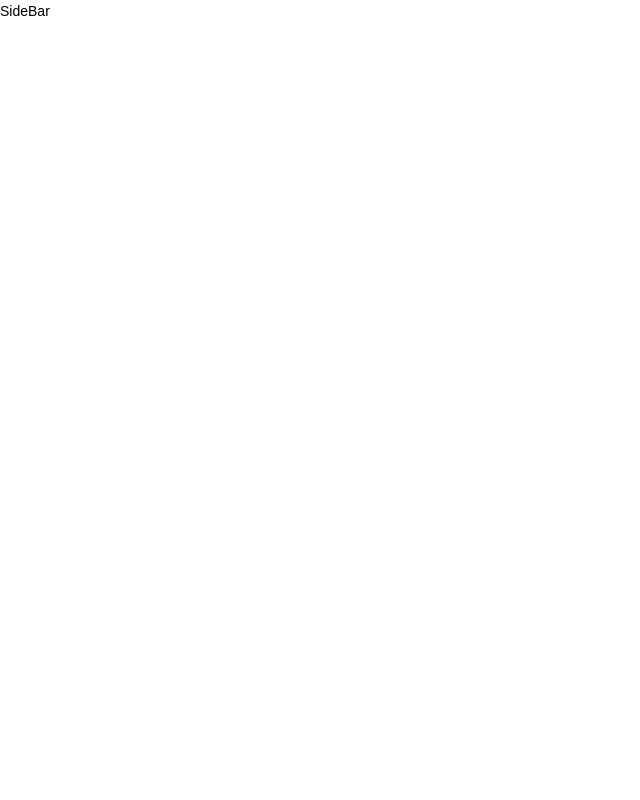
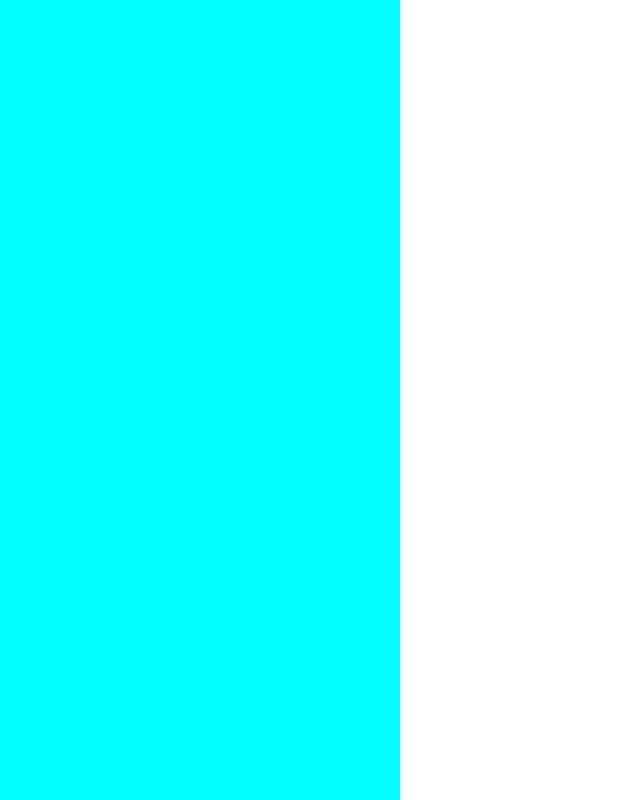
Before and after one commit to kaminiso-git/narou_practice, a Vue app: page / in a window 1280 px wide. Shown: the whole page, without its empty margins (0-640 px from the left). Built offline with nearby package versions, Linux system fonts and the light colour scheme.

Commit message:
サイドバーの幅

```diff
--- a/src/App.vue
+++ b/src/App.vue
@@ -4,6 +4,15 @@ import SideBar from './components/SideBar.vue'
 </script>
 
 <template>
-  <SideBar />
-  <MainContent />
+  <div :class="$style.container">
+    <SideBar />
+    <MainContent />
+  </div>
 </template>
+
+<style module>
+.container {
+  width: 100vw;
+  height: 100vh;
+}
+</style>
--- a/src/components/SideBar.vue
+++ b/src/components/SideBar.vue
@@ -1 +1,11 @@
-<template>SideBar</template>
+<template>
+  <div :class="$style.container"></div>
+</template>
+
+<style module>
+.container {
+  background-color: aqua;
+  width: 400px;
+  height: 100%;
+}
+</style>
```
